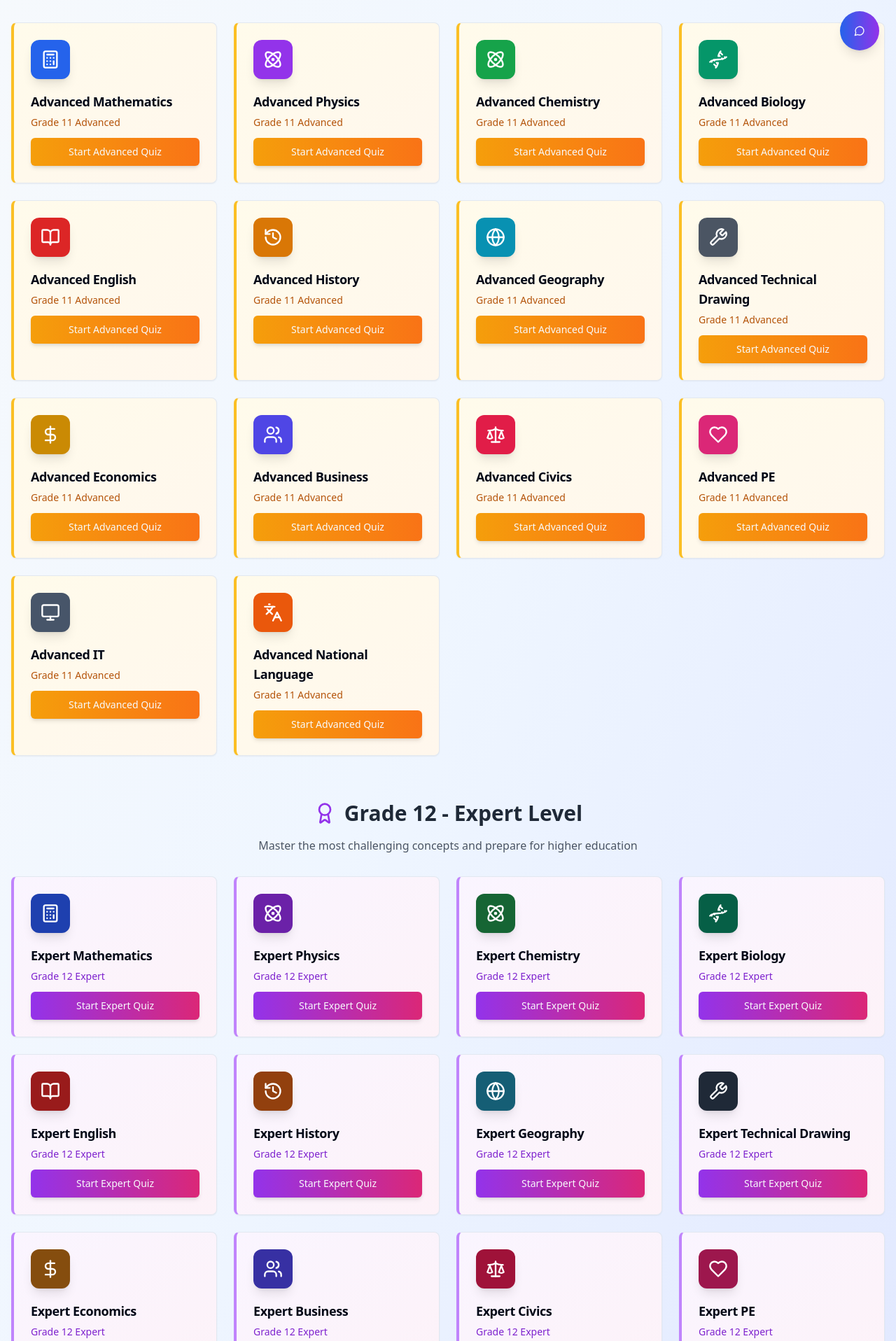
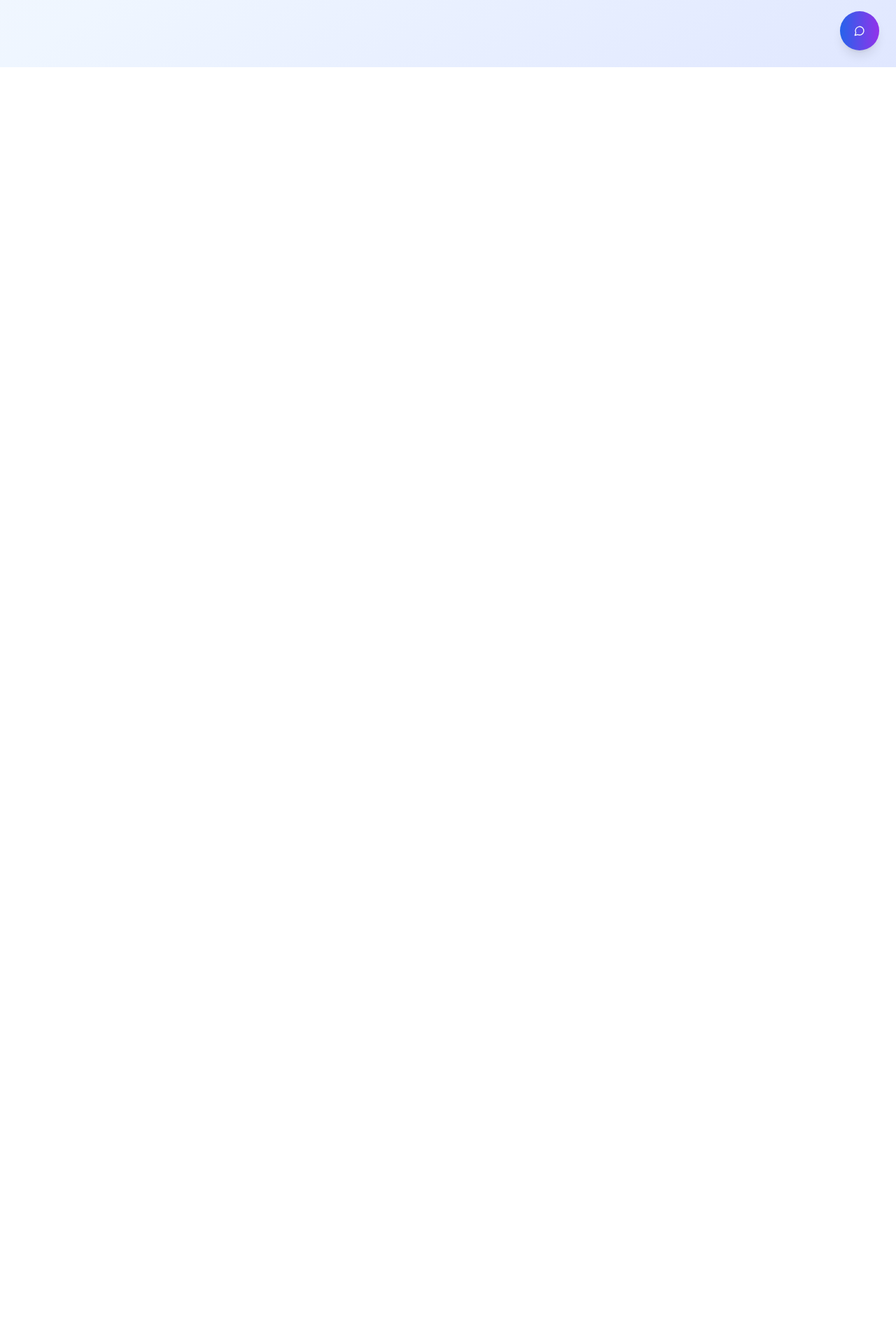
Before and after one commit to alexgetahuntadese/grade-twelve-quiz, a React (Vite) app: page / in a window 1280 px wide. Shown: the part 704-2620 px from the top of the page at 70% size. After the commit the page ends 800 px from the top, so only its background shows below. Built offline with nearby package versions, Linux system fonts and the light colour scheme.

Commit message:
Refactor: Hide all subjects on homepage
Hide all subject cards from the homepage, as requested.

```diff
--- a/src/pages/Index.tsx
+++ b/src/pages/Index.tsx
@@ -1,8 +1,9 @@
+
 import { Card, CardContent, CardDescription, CardHeader, CardTitle } from '@/components/ui/card';
 import { Button } from '@/components/ui/button';
 import { Input } from '@/components/ui/input';
 import { useNavigate } from 'react-router-dom';
-import { BookOpen, Calculator, Atom, Dna, Wrench, History, Globe, DollarSign, Users, Scale, Heart, Monitor, Languages, GraduationCap, Star, Award, MessageCircle, Send } from 'lucide-react';
+import { MessageCircle, Send, Star, Award } from 'lucide-react';
 import ChatButton from '@/components/ChatButton';
 import { useState } from 'react';
 import ChatInterface from '@/components/ChatInterface';
@@ -19,40 +20,6 @@ const Index = () => {
       setChatMessage('');
     }
   };
-
-  const grade11Subjects = [
-    { id: 'mathematics', name: 'Advanced Mathematics', icon: Calculator, color: 'bg-blue-600' },
-    { id: 'physics', name: 'Advanced Physics', icon: Atom, color: 'bg-purple-600' },
-    { id: 'chemistry', name: 'Advanced Chemistry', icon: Atom, color: 'bg-green-600' },
-    { id: 'biology', name: 'Advanced Biology', icon: Dna, color: 'bg-emerald-600' },
-    { id: 'english', name: 'Advanced English', icon: BookOpen, color: 'bg-red-600' },
-    { id: 'history', name: 'Advanced History', icon: History, color: 'bg-amber-600' },
-    { id: 'geography', name: 'Advanced Geography', icon: Globe, color: 'bg-cyan-600' },
-    { id: 'technical-drawing', name: 'Advanced Technical Drawing', icon: Wrench, color: 'bg-gray-600' },
-    { id: 'economics', name: 'Advanced Economics', icon: DollarSign, color: 'bg-yellow-600' },
-    { id: 'general-business', name: 'Advanced Business', icon: Users, color: 'bg-indigo-600' },
-    { id: 'civics', name: 'Advanced Civics', icon: Scale, color: 'bg-rose-600' },
-    { id: 'physical-education', name: 'Advanced PE', icon: Heart, color: 'bg-pink-600' },
-    { id: 'information-technology', name: 'Advanced IT', icon: Monitor, color: 'bg-slate-600' },
-    { id: 'national-language', name: 'Advanced National Language', icon: Languages, color: 'bg-orange-600' }
-  ];
-
-  const grade12Subjects = [
-    { id: 'mathematics', name: 'Expert Mathematics', icon: Calculator, color: 'bg-blue-800' },
-    { id: 'physics', name: 'Expert Physics', icon: Atom, color: 'bg-purple-800' },
-    { id: 'chemistry', name: 'Expert Chemistry', icon: Atom, color: 'bg-green-800' },
-    { id: 'biology', name: 'Expert Biology', icon: Dna, color: 'bg-emerald-800' },
-    { id: 'english', name: 'Expert English', icon: BookOpen, color: 'bg-red-800' },
-    { id: 'history', name: 'Expert History', icon: History, color: 'bg-amber-800' },
-    { id: 'geography', name: 'Expert Geography', icon: Globe, color: 'bg-cyan-800' },
-    { id: 'technical-drawing', name: 'Expert Technical Drawing', icon: Wrench, color: 'bg-gray-800' },
-    { id: 'economics', name: 'Expert Economics', icon: DollarSign, color: 'bg-yellow-800' },
-    { id: 'general-business', name: 'Expert Business', icon: Users, color: 'bg-indigo-800' },
-    { id: 'civics', name: 'Expert Civics', icon: Scale, color: 'bg-rose-800' },
-    { id: 'physical-education', name: 'Expert PE', icon: Heart, color: 'bg-pink-800' },
-    { id: 'information-technology', name: 'Expert IT', icon: Monitor, color: 'bg-slate-800' },
-    { id: 'national-language', name: 'Expert National Language', icon: Languages, color: 'bg-orange-800' }
-  ];
 
   return (
     <div className="min-h-screen bg-gradient-to-br from-slate-50 via-blue-50 to-indigo-100 p-4">
@@ -144,79 +111,9 @@ const Index = () => {
           </div>
         </div>
 
-        {/* Grade 11 Section */}
-        <div className="mb-16">
-          <div className="text-center mb-8">
-            <h2 className="text-3xl font-bold text-gray-800 mb-4 flex items-center justify-center gap-3">
-              <Star className="w-8 h-8 text-amber-600" />
-              Grade 11 - Advanced Level
-            </h2>
-            <p className="text-gray-600">Challenge yourself with advanced concepts and deeper understanding</p>
-          </div>
-          <div className="grid grid-cols-1 md:grid-cols-2 lg:grid-cols-3 xl:grid-cols-4 gap-6">
-            {grade11Subjects.map((subject) => {
-              const IconComponent = subject.icon;
-              return (
-                <Card key={`grade11-${subject.id}`} className="hover:shadow-xl transition-all duration-300 hover:-translate-y-1 border-l-4 border-l-amber-400 bg-gradient-to-br from-amber-50 to-orange-50">
-                  <CardHeader className="pb-3">
-                    <div className={`w-14 h-14 ${subject.color} rounded-xl flex items-center justify-center mb-3 shadow-lg`}>
-                      <IconComponent className="w-7 h-7 text-white" />
-                    </div>
-                    <CardTitle className="text-lg">{subject.name}</CardTitle>
-                    <CardDescription className="text-amber-700 font-medium">Grade 11 Advanced</CardDescription>
-                  </CardHeader>
-                  <CardContent>
-                    <Button
-                      onClick={() => navigate(`/grade11/${subject.id}`)}
-                      className="w-full bg-gradient-to-r from-amber-500 to-orange-500 hover:from-amber-600 hover:to-orange-600 shadow-md"
-                    >
-                      Start Advanced Quiz
-                    </Button>
-                  </CardContent>
-                </Card>
-              );
-            })}
-          </div>
-        </div>
-
-        {/* Grade 12 Section */}
-        <div className="mb-12">
-          <div className="text-center mb-8">
-            <h2 className="text-3xl font-bold text-gray-800 mb-4 flex items-center justify-center gap-3">
-              <Award className="w-8 h-8 text-purple-600" />
-              Grade 12 - Expert Level
-            </h2>
-            <p className="text-gray-600">Master the most challenging concepts and prepare for higher education</p>
-          </div>
-          <div className="grid grid-cols-1 md:grid-cols-2 lg:grid-cols-3 xl:grid-cols-4 gap-6">
-            {grade12Subjects.map((subject) => {
-              const IconComponent = subject.icon;
-              return (
-                <Card key={`grade12-${subject.id}`} className="hover:shadow-xl transition-all duration-300 hover:-translate-y-1 border-l-4 border-l-purple-400 bg-gradient-to-br from-purple-50 to-pink-50">
-                  <CardHeader className="pb-3">
-                    <div className={`w-14 h-14 ${subject.color} rounded-xl flex items-center justify-center mb-3 shadow-lg`}>
-                      <IconComponent className="w-7 h-7 text-white" />
-                    </div>
-                    <CardTitle className="text-lg">{subject.name}</CardTitle>
-                    <CardDescription className="text-purple-700 font-medium">Grade 12 Expert</CardDescription>
-                  </CardHeader>
-                  <CardContent>
-                    <Button
-                      onClick={() => navigate(`/grade12/${subject.id}`)}
-                      className="w-full bg-gradient-to-r from-purple-600 to-pink-600 hover:from-purple-700 hover:to-pink-700 shadow-md"
-                    >
-                      Start Expert Quiz
-                    </Button>
-                  </CardContent>
-                </Card>
-              );
-            })}
-          </div>
-        </div>
-
         {/* Footer Section */}
         <div className="text-center py-8 border-t border-gray-200">
-          <p className="text-gray-500">Choose your level and start your learning journey today!</p>
+          <p className="text-gray-500">Ask any question to get started with your learning journey!</p>
         </div>
       </div>
 
```
